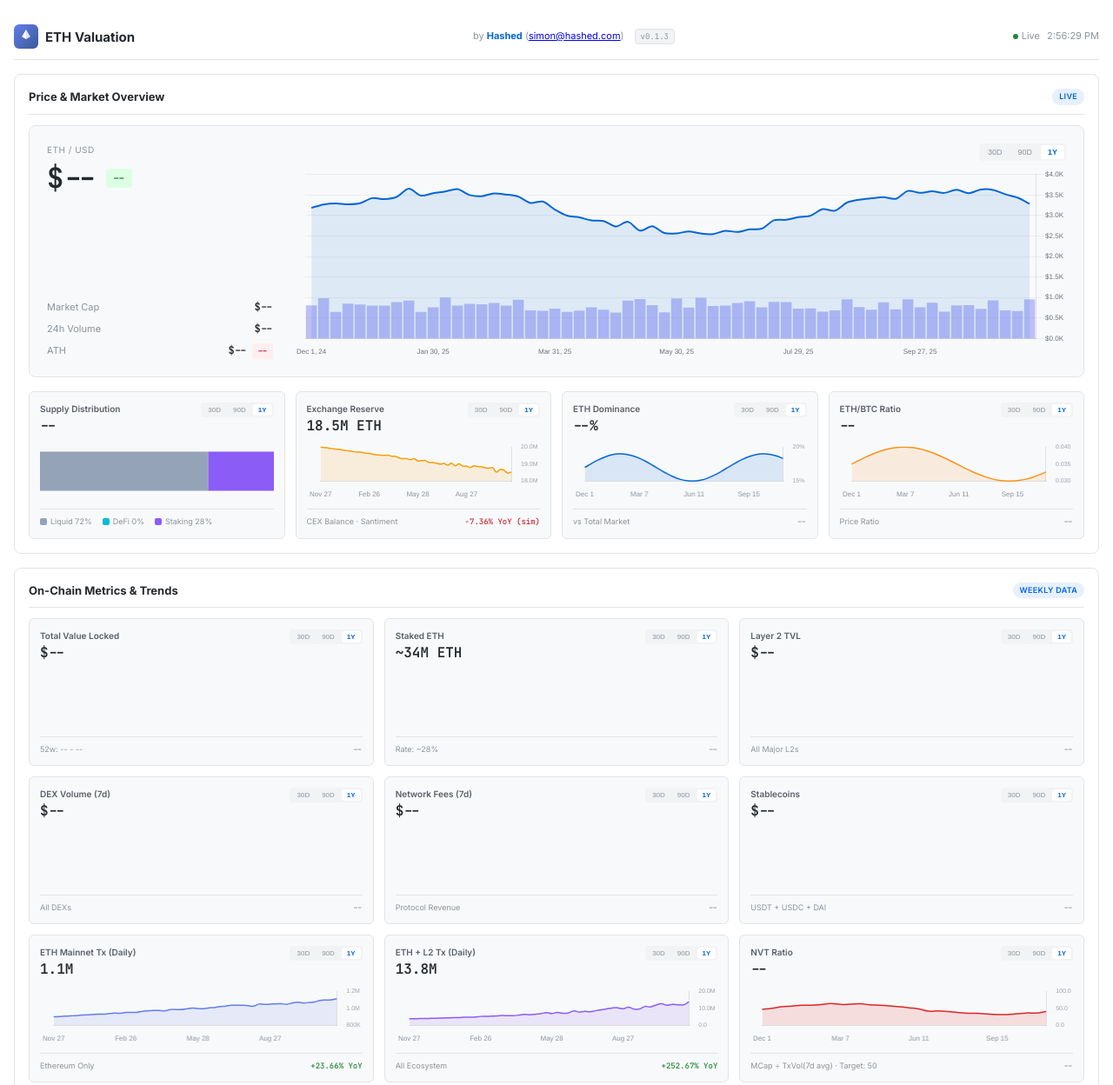
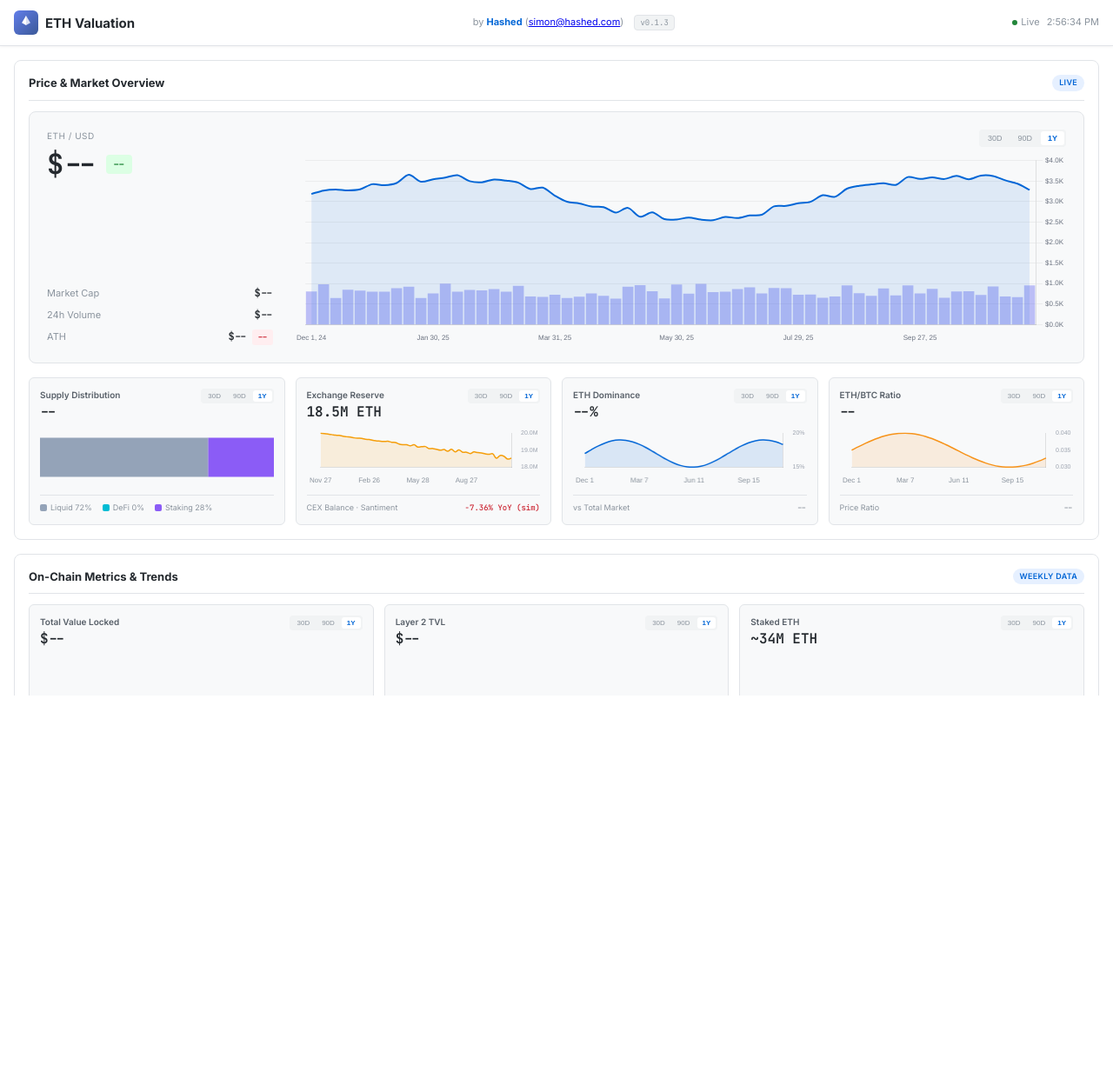
Before and after one commit to seojoonkim/eth-value, a plain HTML site: page index.html in a window 1280 px wide. Shown: the top 1248 px of the page at 87% size. After the commit the page ends 800 px from the top, so only its background shows below. Drawn offline with nearby package versions, Linux system fonts and the light colour scheme; no server answers.

Commit message:
L2 TVL revised

```diff
--- a/index.html
+++ b/index.html
@@ -31,6 +31,10 @@
 
         * { margin: 0; padding: 0; box-sizing: border-box; }
 
+        html, body {
+            height: 100%;
+        }
+
         html {
             overflow-x: hidden;
         }
@@ -49,7 +53,16 @@
             max-width: 1400px;
             margin: 0 auto;
             padding: 16px;
-            overflow-x: hidden;
+        }
+
+        /* Sticky Header Wrapper */
+        .header-wrapper {
+            position: sticky;
+            top: 0;
+            z-index: 1000;
+            background: var(--bg);
+            border-bottom: 1px solid var(--border);
+            box-shadow: 0 1px 3px rgba(0,0,0,0.05);
         }
 
         /* Header */
@@ -57,11 +70,12 @@
             display: flex;
             justify-content: space-between;
             align-items: center;
-            padding: 12px 0;
-            border-bottom: 1px solid var(--border);
-            margin-bottom: 16px;
+            padding: 12px 16px;
             gap: 12px;
             flex-wrap: wrap;
+            max-width: 1400px;
+            margin-left: auto;
+            margin-right: auto;
         }
 
         .logo {
@@ -1545,8 +1559,8 @@
     </style>
 </head>
 <body>
-    <div class="container">
-        <!-- Header -->
+    <!-- Sticky Header -->
+    <div class="header-wrapper">
         <header class="header">
             <div class="logo">
                 <div class="logo-icon">
@@ -1569,7 +1583,9 @@
                 <span id="update-time">--:--:--</span>
             </div>
         </header>
-
+    </div>
+
+    <div class="container">
         <!-- SECTION 1: PRICE & MARKET -->
         <section class="section">
             <div class="section-header">
@@ -1733,6 +1749,25 @@
                     </div>
                 </div>
 
+                <div class="metric-card" data-metric="l2">
+                    <div class="metric-header">
+                        <div class="metric-info">
+                            <h4>Layer 2 TVL</h4>
+                            <div class="metric-value-large" id="l2-value">$--</div>
+                        </div>
+                        <div class="metric-tabs">
+                            <button class="metric-tab" data-period="30">30D</button>
+                            <button class="metric-tab" data-period="90">90D</button>
+                            <button class="metric-tab active" data-period="365">1Y</button>
+                        </div>
+                    </div>
+                    <div class="metric-chart"><canvas id="l2-chart"></canvas></div>
+                    <div class="metric-footer">
+                        <span>All Major L2s</span>
+                        <span class="change" id="l2-change">--</span>
+                    </div>
+                </div>
+
                 <div class="metric-card" data-metric="staking">
                     <div class="metric-header">
                         <div class="metric-info">
@@ -1749,25 +1784,6 @@
                     <div class="metric-footer">
                         <span>Rate: <span id="staking-rate">--%</span></span>
                         <span class="change" id="staking-change">--</span>
-                    </div>
-                </div>
-
-                <div class="metric-card" data-metric="l2">
-                    <div class="metric-header">
-                        <div class="metric-info">
-                            <h4>Layer 2 TVL</h4>
-                            <div class="metric-value-large" id="l2-value">$--</div>
-                        </div>
-                        <div class="metric-tabs">
-                            <button class="metric-tab" data-period="30">30D</button>
-                            <button class="metric-tab" data-period="90">90D</button>
-                            <button class="metric-tab active" data-period="365">1Y</button>
-                        </div>
-                    </div>
-                    <div class="metric-chart"><canvas id="l2-chart"></canvas></div>
-                    <div class="metric-footer">
-                        <span>All Major L2s</span>
-                        <span class="change" id="l2-change">--</span>
                     </div>
                 </div>
 
@@ -2680,28 +2696,52 @@
                 document.getElementById('tvl-value').textContent = fmt.usd(state.tvl);
 
                 // L2 TVL - case-insensitive search with multiple name variants
+                // Updated list based on DefiLlama chains page (Nov 2025)
                 const l2Names = [
+                    // Major Optimistic Rollups
                     'Arbitrum', 'Arbitrum One',
                     'Optimism', 'OP Mainnet',
                     'Base',
+                    'Blast',
+                    'Mantle',
+                    'Mode',
+                    'Boba', 'Boba Network',
+                    'Metis', 'Metis Andromeda',
+                    'Fraxtal',
+                    'World Chain',
+                    'Ink',
+                    'Soneium',
+                    'Zora',
+                    // ZK Rollups
                     'zkSync Era', 'ZKsync Era', 'zkSync', 'ZKsync',
                     'Linea',
                     'Starknet', 'StarkNet',
                     'Scroll',
                     'Manta', 'Manta Pacific',
-                    'Blast',
-                    'Mantle',
                     'Polygon zkEVM', 'Polygon zkevm',
-                    'Mode',
                     'Taiko',
                     'ZKsync Lite', 'zkSync Lite',
-                    'Zora',
-                    'Metis', 'Metis Andromeda',
-                    'Boba', 'Boba Network',
+                    'Immutable zkEVM',
+                    'Cronos zkEVM',
+                    // Plasma / Validiums
+                    'Plasma',
                     'Loopring',
                     'dYdX',
-                    'Immutable X', 'ImmutableX'
+                    'Immutable X', 'ImmutableX',
+                    // Other L2s
+                    'Arbitrum Nova',
+                    'opBNB',
+                    'Kroma',
+                    'Zircuit',
+                    'Cyber'
                 ];
+
+                // Debug: Log all chains with TVL > $100M to see what we're missing
+                console.log('=== All chains with TVL > $100M ===');
+                const sortedChains = [...chains].sort((a, b) => (b.tvl || 0) - (a.tvl || 0));
+                sortedChains.slice(0, 30).forEach((chain, i) => {
+                    console.log(`${i+1}. ${chain.name}: $${((chain.tvl || 0)/1e9).toFixed(2)}B`);
+                });
 
                 const foundL2s = new Set();
                 let l2Total = 0;
@@ -2712,14 +2752,15 @@
                         if (chainNameLower === l2Name.toLowerCase() && !foundL2s.has(chainNameLower)) {
                             foundL2s.add(chainNameLower);
                             l2Total += chain.tvl || 0;
-                            console.log(`L2 Found: ${chain.name} = $${(chain.tvl/1e9).toFixed(2)}B`);
+                            console.log(`✓ L2 Found: ${chain.name} = $${(chain.tvl/1e9).toFixed(2)}B`);
                             break;
                         }
                     }
                 });
 
                 state.l2Tvl = l2Total;
-                console.log(`Total L2 TVL: $${(l2Total/1e9).toFixed(2)}B`);
+                console.log(`=== Total L2 TVL: $${(l2Total/1e9).toFixed(2)}B ===`);
+                console.log(`Found ${foundL2s.size} L2 chains:`, Array.from(foundL2s));
                 document.getElementById('l2-value').textContent = fmt.usd(state.l2Tvl);
             } catch (e) { console.error('Chains error:', e); }
 
@@ -4336,16 +4377,8 @@
             console.log('DOM loaded, initializing...');
             initCharts();
             fetchAll();
-
-            // Auto-refresh every 60 seconds
-            setInterval(fetchAll, 60000);
-
-            // Manual refresh with 'R' key
-            document.addEventListener('keydown', (e) => {
-                if (e.key === 'r' || e.key === 'R') {
-                    fetchAll();
-                }
-            });
+            setInterval(fetchAll, 120000);
+            setInterval(updateTime, 1000);
         });
     </script>
 </body>
```
